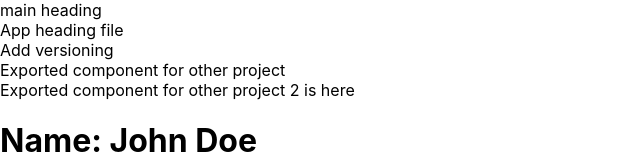
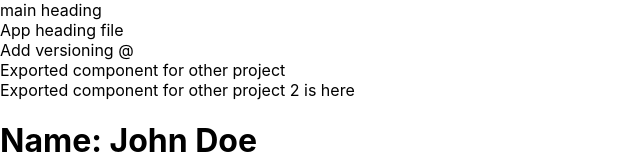
Before and after one commit to Amalprneopraxis/Navigation-menu, a React (Create React App) app: page / in a window 1280 px wide. Shown: the top 160 px of the page, without its empty margins (0-640 px from the left). Built offline with nearby package versions, Linux system fonts and the light colour scheme.

Commit message:
additional changes

```diff
--- a/src/Headernav.js
+++ b/src/Headernav.js
@@ -4,7 +4,7 @@ const Headernav = () => {
     return (
         <>
             <div>
-                <div>Add versioning</div>
+                <div>Add versioning @</div>
                 <div>Exported component for other project</div>
                 <div>Exported component for other project 2 is here</div>
                 <h1>Name: John Doe</h1>
--- a/webpack.config.js
+++ b/webpack.config.js
@@ -6,7 +6,7 @@ module.exports = {
   entry: './src/Headernav.js', // Path to your component entry file
   output: {
     path: path.resolve(__dirname, 'dist'), // Output directory
-    filename: 'Headernav.bundle.js?v=1.0', // Output filename
+    filename: 'Headernav.bundle.js', // Output filename
     library: 'Headernav', // Name of the library
     libraryTarget: 'umd', // Output module format
     umdNamedDefine: true, // Define the module's name for AMD
```
Also changed, not shown: 1 other file (tests, documents, lock files or other folders).
